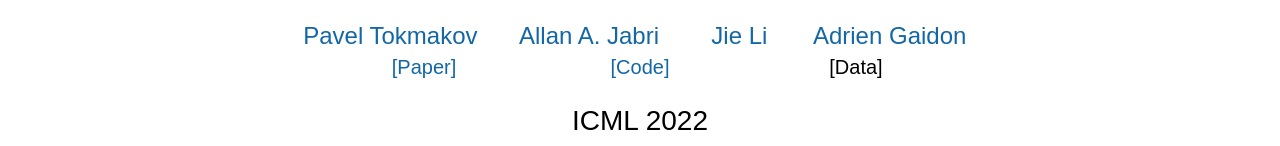
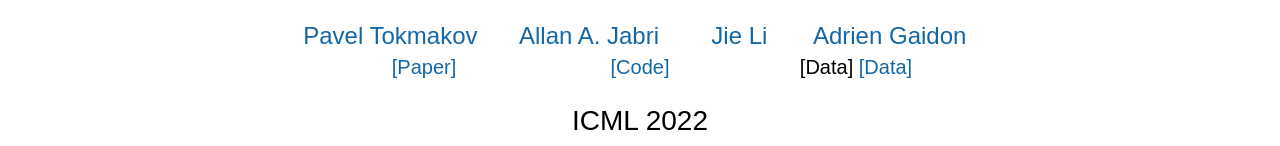
Before and after one commit to TRI-ML/RAM, a plain HTML site: page index.html in a window 1280 px wide. Shown: the part 137-283 px from the top of the page. Drawn offline with Linux system fonts and the light colour scheme; a script that the page names is missing.

Commit message:
data links

```diff
--- a/index.html
+++ b/index.html
@@ -193,7 +193,7 @@
                 <td align=center width=150px>
 	  					<center>
                 <span>[Data]</span>
-	  						<!-- <span style=""><a href="https://youtu.be/UaOcjxrPaho"> [Data]</a></span> -->
+	  						<span><a href="https://github.com/TRI-ML/RAM/blob/master/readme/DATA.md"> [Data]</a></span>
 		  		  		</center>
 		  		  	  </td>
               </tr>
```
Also changed, not shown: 1 other file.
